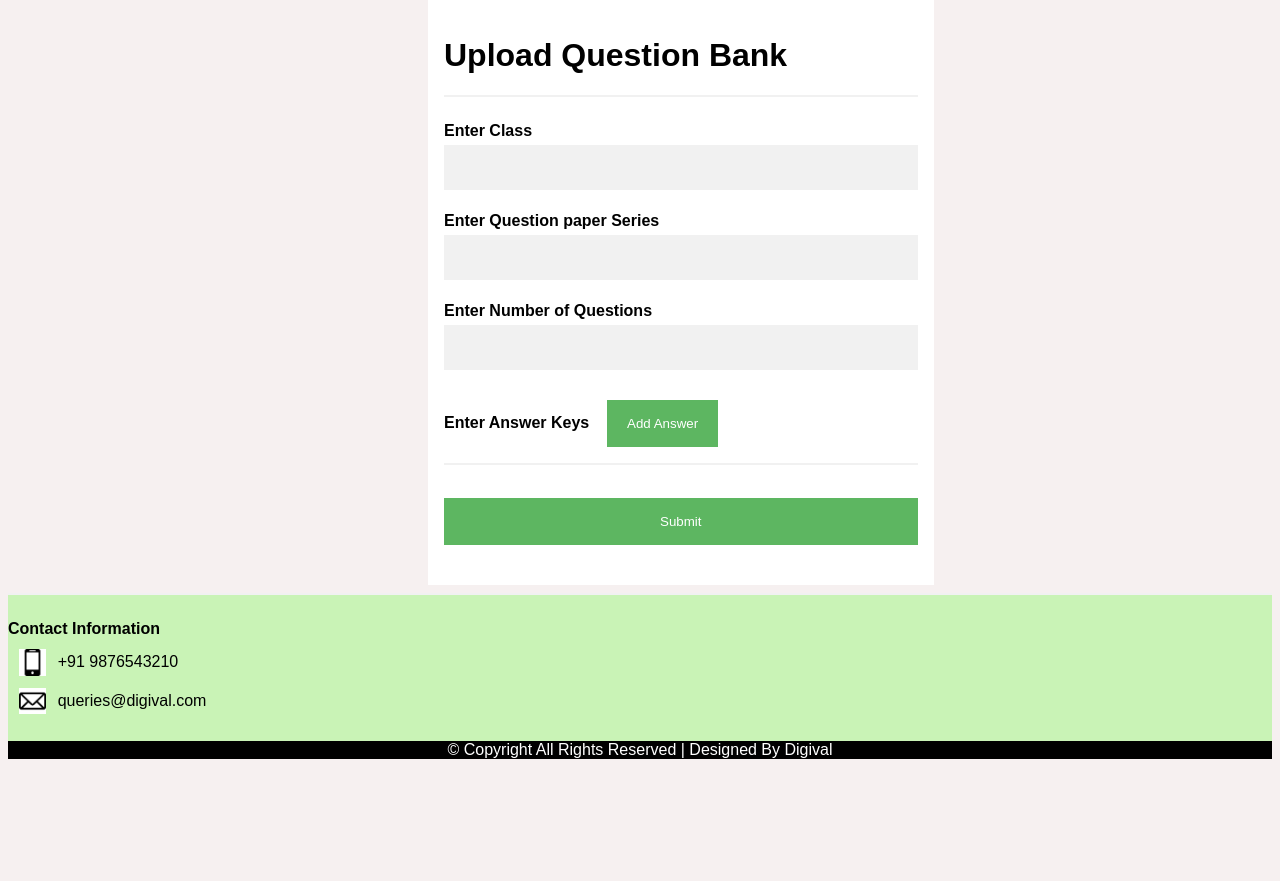
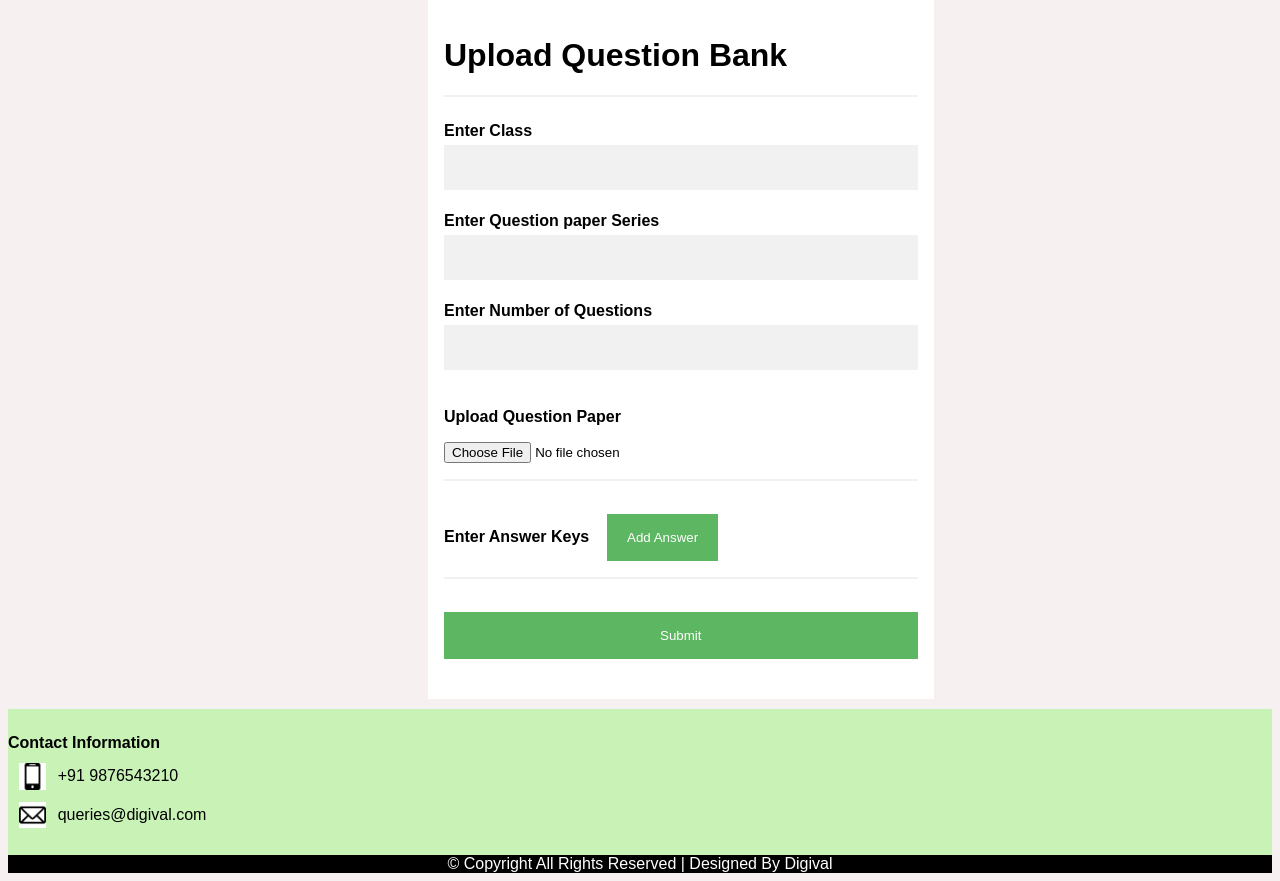
Before and after one commit to fathima-nafha/Digival, a Django app: page /questionbank/ in a window 1280 px wide. Shown: the part 159-1040 px from the top of the page. Before the commit the page ends 926 px from the top, so only its background shows below. Run offline with Django 3.2, Linux system fonts and the light colour scheme.

Commit message:
random commit

```diff
--- a/recognition/templates/recognition/question.html
+++ b/recognition/templates/recognition/question.html
@@ -74,9 +74,9 @@
 			<label><b>Enter Number of Questions</b></label>
 			<input type="text" name="number" value='' id="number" required="">
 
-			<!--<p><label><b>Upload Question Paper</b></label></p>-->
-			<!--<p><input type="file" name="ques" accept="image/*"></p>-->
-			<!--<hr>-->
+			<p><label><b>Upload Question Paper</b></label></p>
+			<p><input type="file" name="ques" accept="image/*"></p>
+			<hr>
 			<label><b>Enter Answer Keys</b></label> &nbsp;&nbsp;
 			<input type="button" value='Add Answer' onclick="addRow()" class="addRow">
 		<div>
```
